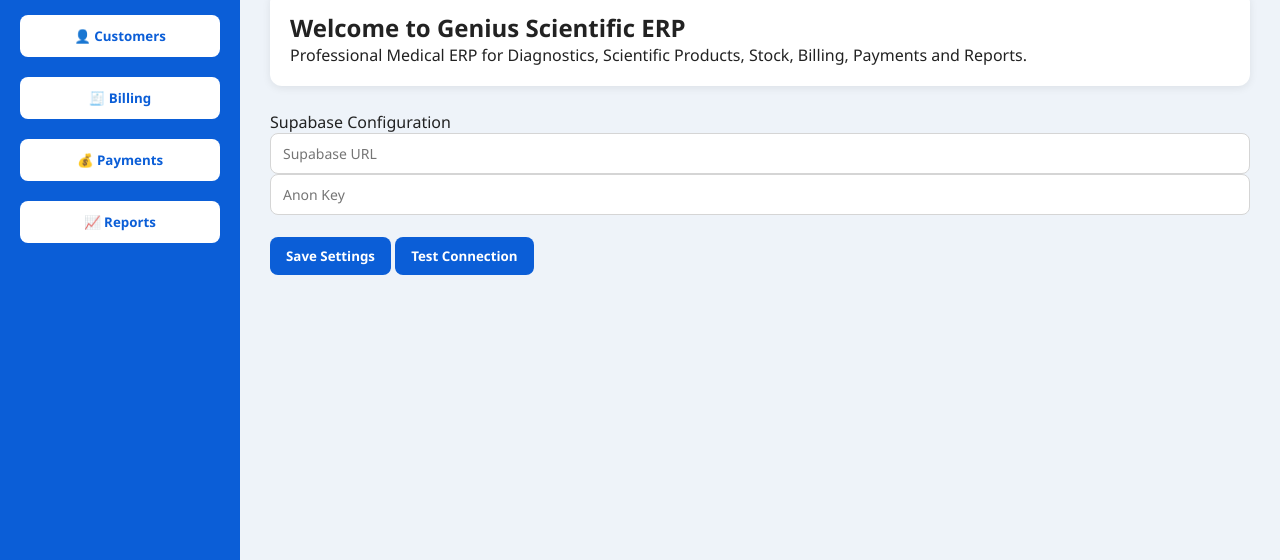
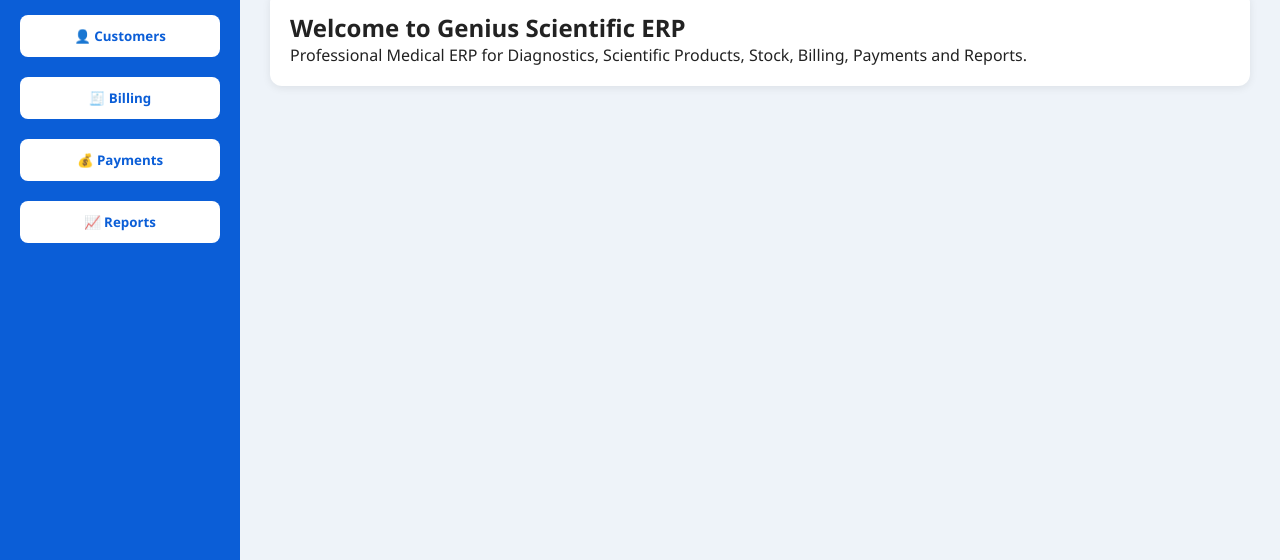
Before and after one commit to microkhaledshafi/geniusscientificERP, a plain HTML site: page index.html in a window 1280 px wide. Shown: the part 240-800 px from the top of the page. Drawn offline with nearby package versions, Linux system fonts and the light colour scheme; no server answers.

Commit message:
Update index.html

```diff
--- a/index.html
+++ b/index.html
@@ -683,41 +683,6 @@
 
 </div>
 
-</section>
-
-
-
-Supabase Configuration
-
-</h2>
-
-<input
-id="supabaseUrl"
-placeholder="Supabase URL">
-
-<input
-id="supabaseKey"
-placeholder="Anon Key">
-
-<br><br>
-
-<button
-onclick="saveSettings()">
-
-Save Settings
-
-</button>
-
-<button
-onclick="testConnection()">
-
-Test Connection
-
-</button>
-
-</div>
-
-</section>
 
 </main>
 <style>
```
